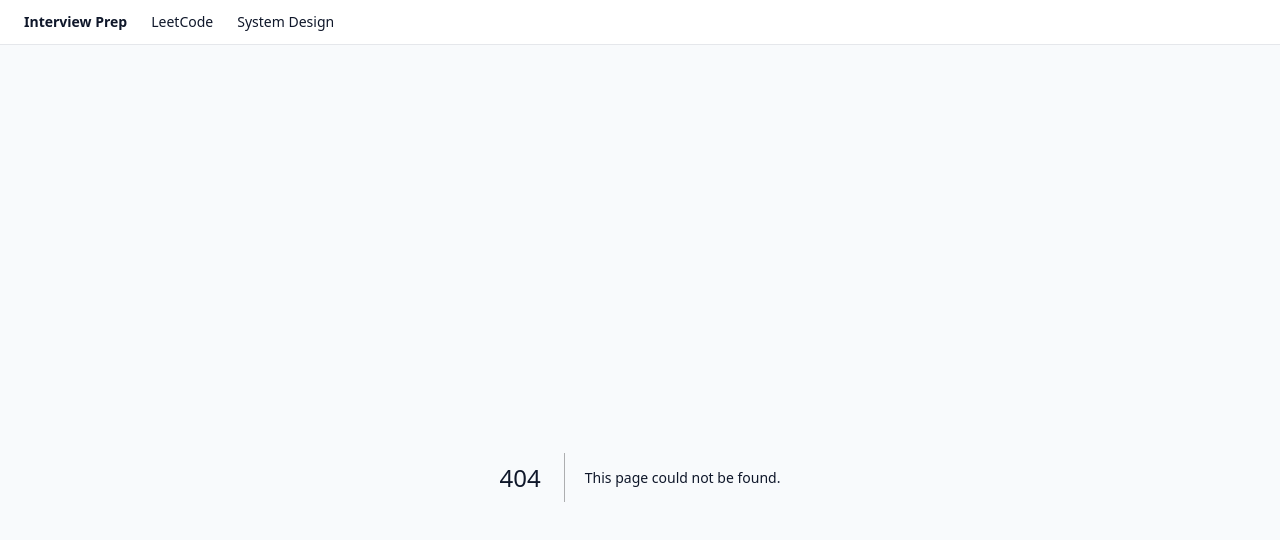
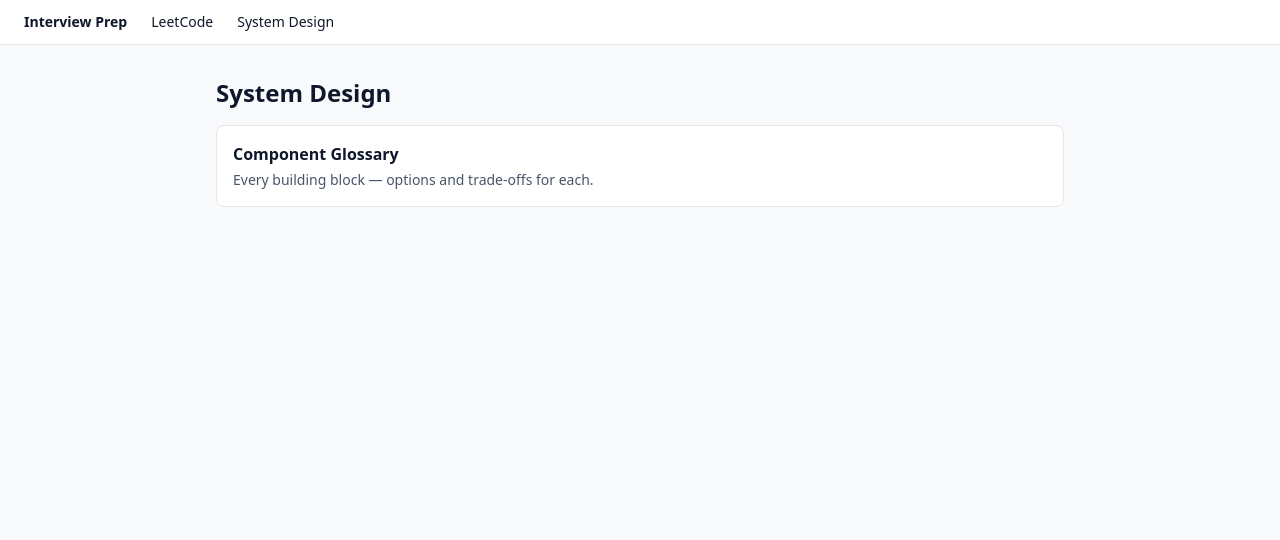
Before and after one commit to gaurijape/interview-prep-app, a Next.js app: page /system-design in a window 1280 px wide. Before the commit this address had no page. Shown: the top 540 px of the page. Built offline with nearby package versions, Linux system fonts and the light colour scheme.

Commit message:
Add missing landing pages for /leetcode and /system-design

```diff
--- /dev/null
+++ b/app/leetcode/page.tsx
@@ -0,0 +1,18 @@
+export default function LeetCodeHome() {
+  return (
+    <div className="space-y-4">
+      <h1 className="text-2xl font-bold">LeetCode</h1>
+      <div className="grid gap-3">
+        <a
+          href="/leetcode/patterns"
+          className="rounded-lg border bg-white p-4 hover:shadow transition"
+        >
+          <h2 className="font-semibold">Pattern Glossary</h2>
+          <p className="text-sm text-slate-600 mt-1">
+            Browse every pattern — recognition cues and linked questions.
+          </p>
+        </a>
+      </div>
+    </div>
+  );
+}
--- /dev/null
+++ b/app/system-design/page.tsx
@@ -0,0 +1,18 @@
+export default function SystemDesignHome() {
+  return (
+    <div className="space-y-4">
+      <h1 className="text-2xl font-bold">System Design</h1>
+      <div className="grid gap-3">
+        <a
+          href="/system-design/components"
+          className="rounded-lg border bg-white p-4 hover:shadow transition"
+        >
+          <h2 className="font-semibold">Component Glossary</h2>
+          <p className="text-sm text-slate-600 mt-1">
+            Every building block — options and trade-offs for each.
+          </p>
+        </a>
+      </div>
+    </div>
+  );
+}
```
